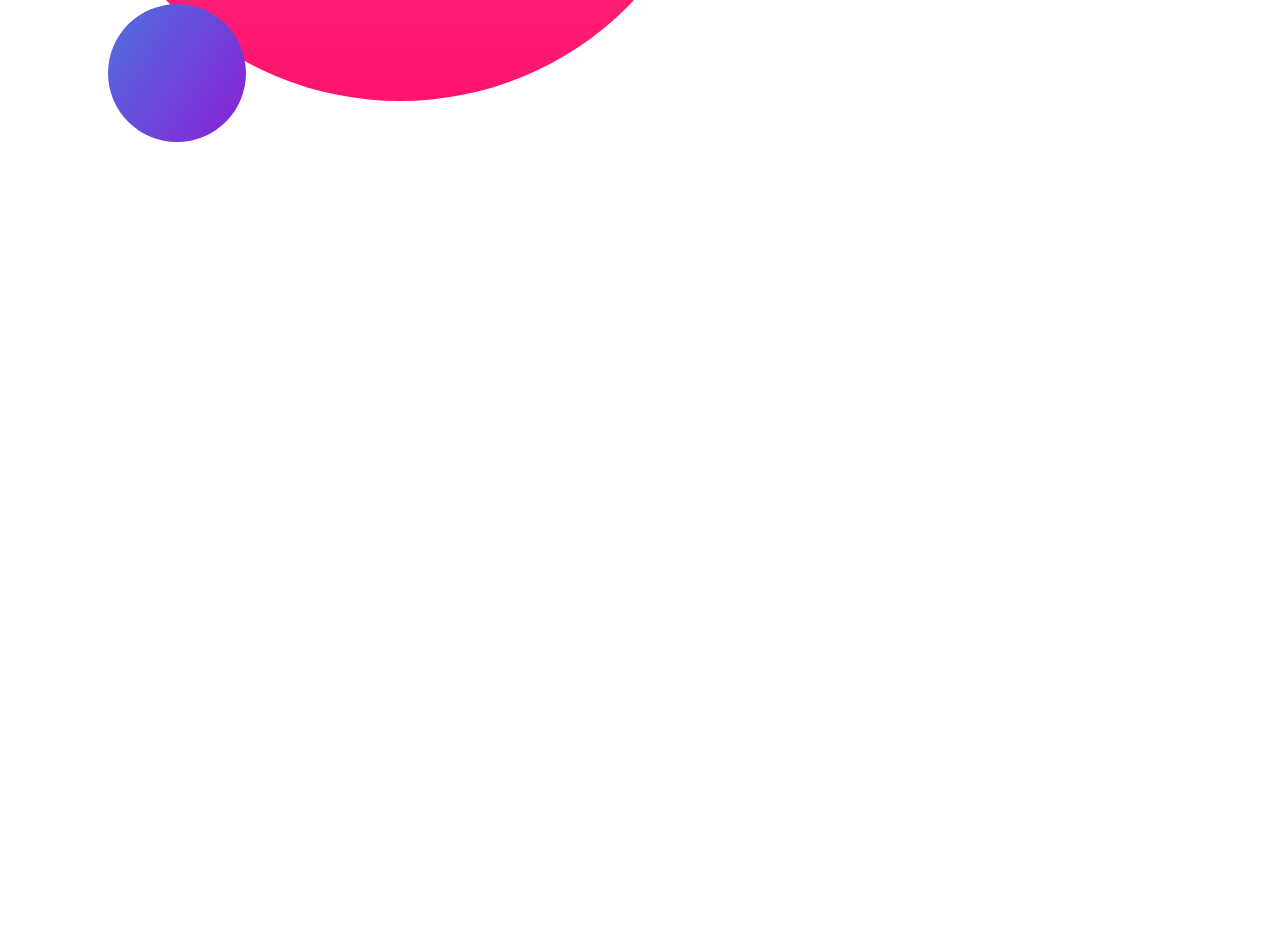
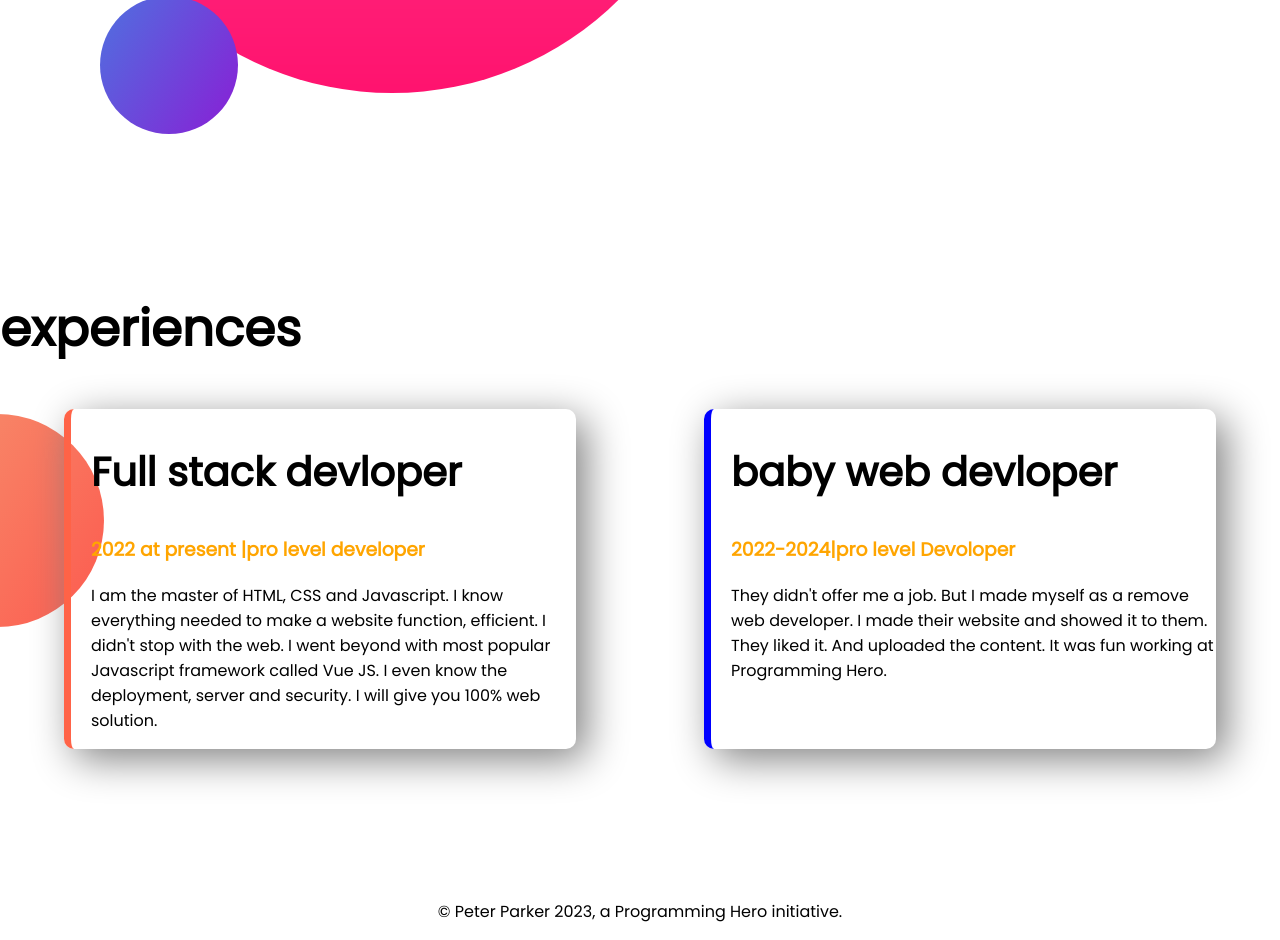
Before and after one commit to shanta111/developer-portfolio, a plain HTML site: page index.html in a window 1280 px wide. Shown: the part 1387-2327 px from the top of the page. Before the commit the page ends 1687 px from the top, so only its background shows below. Drawn offline with Linux system fonts and the light colour scheme.

Commit message:
added footer

```diff
--- a/index.html
+++ b/index.html
@@ -11,10 +11,12 @@
     <link rel="stylesheet" href="style.css">
 </head>
 <body>
-    <section class="top-banner"><div class="half-width" >
+    <section class="top-banner flexible-container">
+        <div class="half-width" >
         <h1>welcome to</h1>
         <h1>MY <span class="orange-color">portfolio !</span></h2>
-        <h3>Build Climber and Train Stoppe</h3>
+        <h3>Build Climber and Train StoppeR</h3>
+
         <p>You might saw me jumping, climbing buildings, and stopping trains. But nobody pays me a dime for that work. That's why I am learning and mastering web development. I will not stop until I become the Web Development Hero.</p>
         <a class="link-button"  target="_blank" href="https://github.com/shanta111">HIRE ME</a>
         </div>
@@ -22,17 +24,40 @@
             <img src="images/shanta-bg.png" alt="">
         </div>
     </section>
-    <section class="dream big">
+    <section class="dream big flexible-container">
         <div>
             <img src="images/my-bg2.png" alt="">
 
         </div>
-        <div>
+        <div class="half-width">
             <h1>dream big</h1>
             <h2>become a web Devoloper.</h2>
             <p>I already learned the basic HTML and CSS. I can build any simple website. I can even teach my grandma how to make simple website. My goal is to build 3 websites and learn advanced topics.</p>
             <a class="link-button" terget="blank" href="">DOWNLOAD RESUME</a>
         </div>
     </section>
+    <section class="experience-area">
+        <h1>experiences</h1>
+        <div class="flexible-container">
+            <div id="full-stack-devoloper" class="experience-item">
+            <h2>Full stack devloper</h2>
+            <h3 class="orange-color">2022 at present |pro level developer</h3>
+            <p>I am the master of HTML, CSS and Javascript. I know everything needed to make a website function, efficient. I didn't stop with the web. I went beyond with most popular Javascript framework called Vue JS. I even know the deployment, server and security. I will give you 100% web solution.</p>
+
+        </div>
+        <div id="baby-web-devoloper" class="experience-item">
+            <h2> baby web devloper</h2>
+            <h3 class="orange-color">2022-2024|pro level Devoloper</h3>
+            <p>They didn't offer me a job. But I made myself as a remove web developer. I made their website and showed it to them. They liked it. And uploaded the content. It was fun working at Programming Hero.</p>
+
+
+
+
+        </div>
+</div>
+    </section>
 </body>
+<footer>
+    <p>© Peter Parker 2023, a Programming Hero initiative.</p>
+</footer>
 </html>
--- a/style.css
+++ b/style.css
@@ -1,22 +1,27 @@
 body{
     font-family: 'Poppins', sans-serif;
-    margin: 5;
+    margin: 0;
 }
 h1{
     font-size: 50px;
 
 }
+h2{
+    font-size: 40px;
+}
 .orange-color{
     color: orange;
 
 }
-section{
+.flexible-container{
+
     display: flex;
     margin-bottom: 150px;
 }
 .half-width{
     width: 50%;
-    padding: left 35%;
+    padding: left 2%;
+
 }
 
 .half-width img{
@@ -31,14 +36,43 @@ section{
 
 }
 .top-banner{
-    background-image: url(images/top-banner.png);
+    background-image:url(images/top-banner.png)
     background-repeat: no-repeat;
     margin: 0;
 
 }
 .dream-big{
     background-image: url(images/dream-bg.png);
+
     background-repeat: no-repeat;
     background-position-x: right;
 
 }
+
+.experience-area{
+    background-image:url(images/exp-bg.png);
+    background-repeat: no-repeat;
+    background-position: left;
+}
+
+.experience-item{
+    width: 40%;
+    margin-left: 5%;
+    margin-right: 5%;
+    padding-left: 20px;
+    border-radius: 10px;
+    box-shadow: 10px 10px 40px gray;
+    border-left: 7px solid;
+}
+#full-stack-devoloper{
+    border-left: 7px solid tomato  ;
+
+}
+#baby-web-devoloper{
+    border-left: 7px solid blue;
+}
+
+footer p{
+    text-align: center;
+
+}
```
